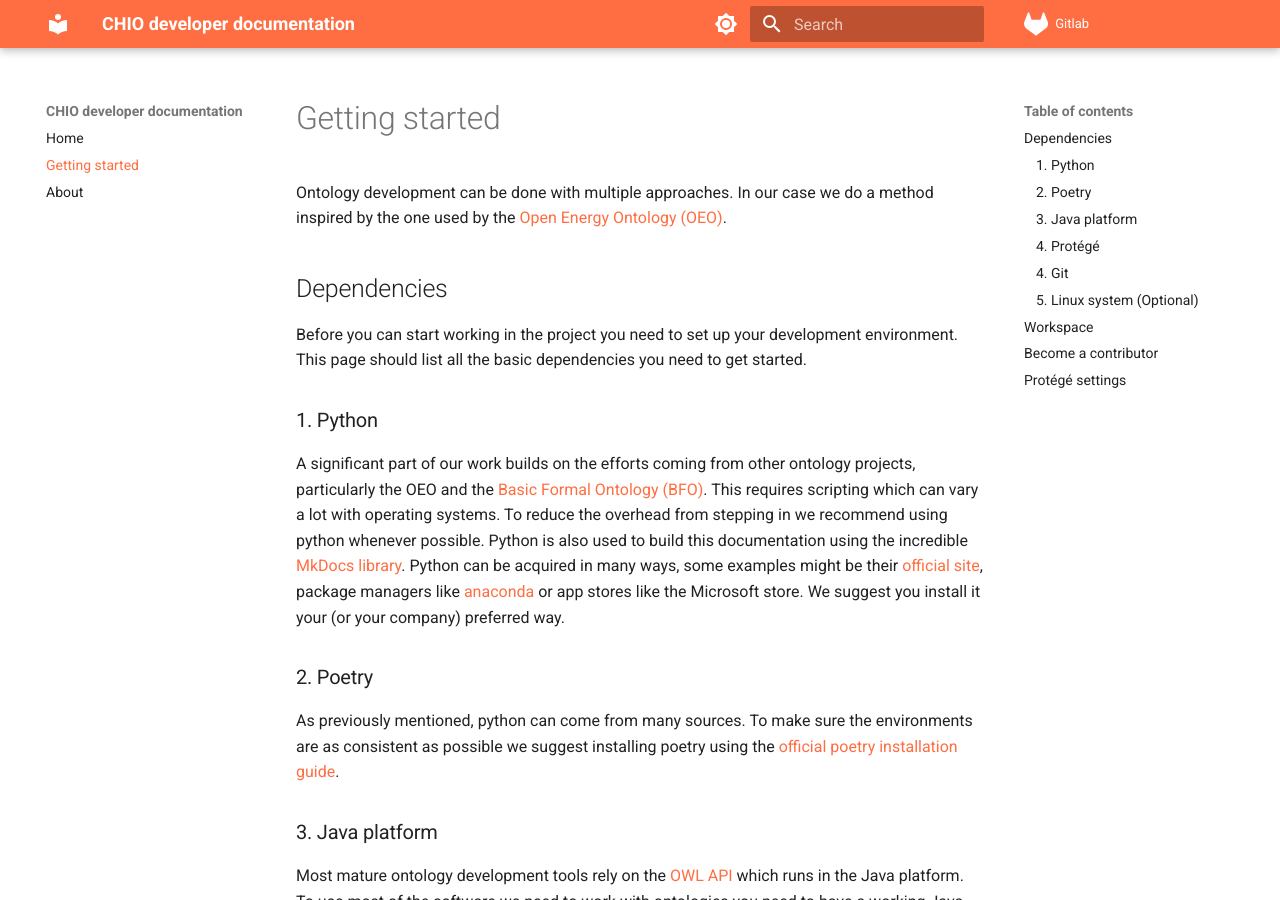
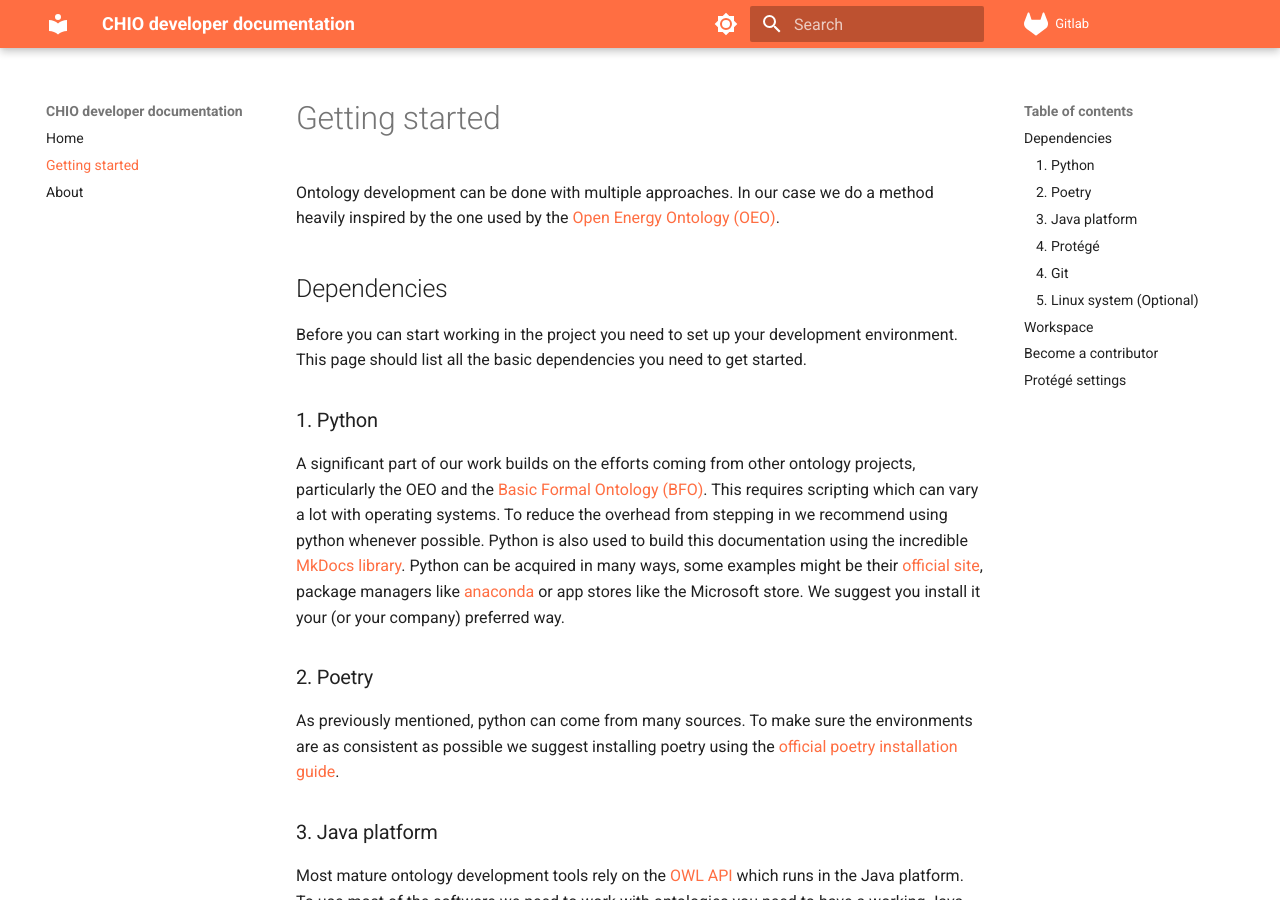
Before and after one commit to dlr-ve-esy/charging-ontology, an MkDocs documentation site: the page built from docs/gettingstarted.md, in a window 1280 px wide and 900 px high. Built offline with MkDocs 1.6.1 and Material for MkDocs 9.7.7, drawn with Linux system fonts in a browser that asks for light colours; some of the changed text lies outside the part shown.

```diff
--- a/docs/gettingstarted.md
+++ b/docs/gettingstarted.md
@@ -1,7 +1,7 @@
 # Getting started
 
 Ontology development can be done with multiple approaches. In our case we do a
-method inspired by the one used by the [Open Energy Ontology
+method heavily inspired by the one used by the [Open Energy Ontology
 (OEO)](https://github.com/OpenEnergyPlatform/ontology/wiki/).
 
 ## Dependencies
@@ -63,7 +63,9 @@ Cooperative development workflows require version control software. In this
 project we rely on git. If you are not familiar with git please before you even
 think about doing changes to the ontology. There is a lot of resources out
 there, such as the [official git
-tutorial](https://git-scm.com/docs/gittutorial). Git can be installed using [the instructions in their official downloads webpage](https://git-scm.com/downloads).
+tutorial](https://git-scm.com/docs/gittutorial). Git can be installed using
+[the instructions in their official downloads
+webpage](https://git-scm.com/downloads).
 
 
 ### 5. Linux system (Optional)
```
Also changed, not shown: other parts of docs/gettingstarted.md (+10 -0 lines), docs/images/setting_up_protege.png (added).
